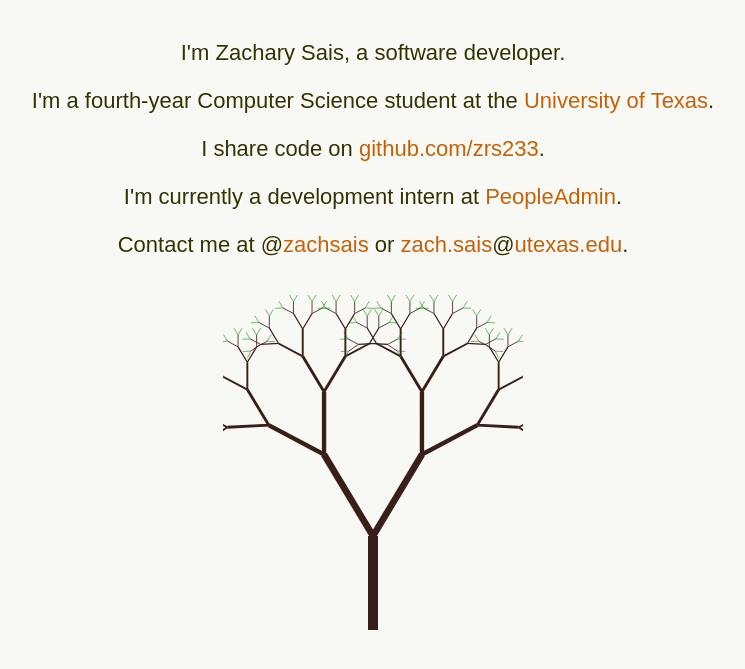
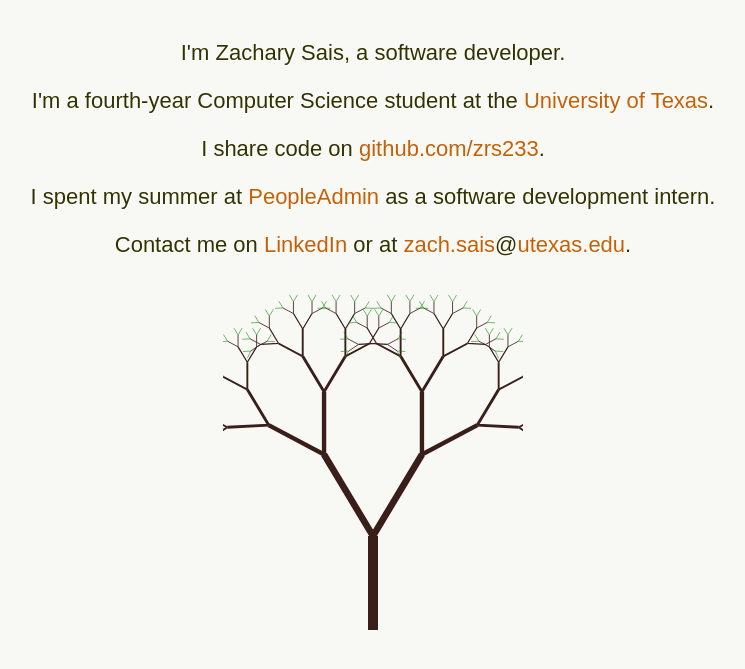
Before and after one commit to zrs233/zrs233.github.io, a Jekyll site: the page built from index.html, in a window 1280 px wide. Shown: the top 669 px of the page, without its empty margins (267-1012 px from the left). Built offline with Jekyll 4.4.1, drawn with Linux system fonts in a browser that asks for light colours.

Commit message:
Updating default page

```diff
--- a/_layouts/default.html
+++ b/_layouts/default.html
@@ -16,19 +16,21 @@
       <section class="content">
         <p>I'm <b>Zachary Sais</b>, a software developer.</p>
 
-        <p>I'm a fourth-year Computer Science student at the <a href="http://cs.utexas.edu" target="_blank">University of Texas</a>.</p>
+        <p>I'm a fourth-year Computer Science student at the <a href="http://utexas.edu" target="_blank">University of Texas</a>.</p>
 
         <p>I share code on <a href="http://github.com/zrs233" target="_blank">github.com/zrs233</a>.
 
         <p>
-          I'm currently a development intern at <a href="http://peopleadmin.com" target="_blank">PeopleAdmin</a>.
+          I spent my summer at <a href="http://peopleadmin.com" target="_blank">PeopleAdmin</a> as a software development intern.
         </p>
 
-        <p>Contact me at <a href="http://twitter.com/zachsais" target="_blank"><span class="at">@</span>zachsais</a> or <a href="mailto:zach.sais@utexas.edu">zach.sais<span class="at">@</span>utexas.edu</a>.</p>
+        <p>Contact me on <a href="http://www.linkedin.com/pub/zachary-sais/47/684/956" target="_blank">LinkedIn</a> or at <a href="mailto:zach.sais@utexas.edu">zach.sais<span class="at">@</span>utexas.edu</a>.</p>
 
         {% include fractal_tree.html %}
 
       </section>
     </div>
   </body>
+
+
 </html>
```
